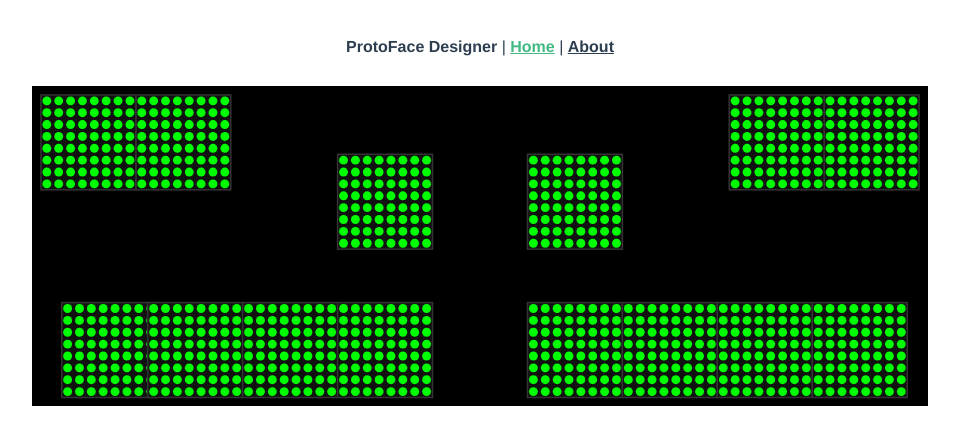
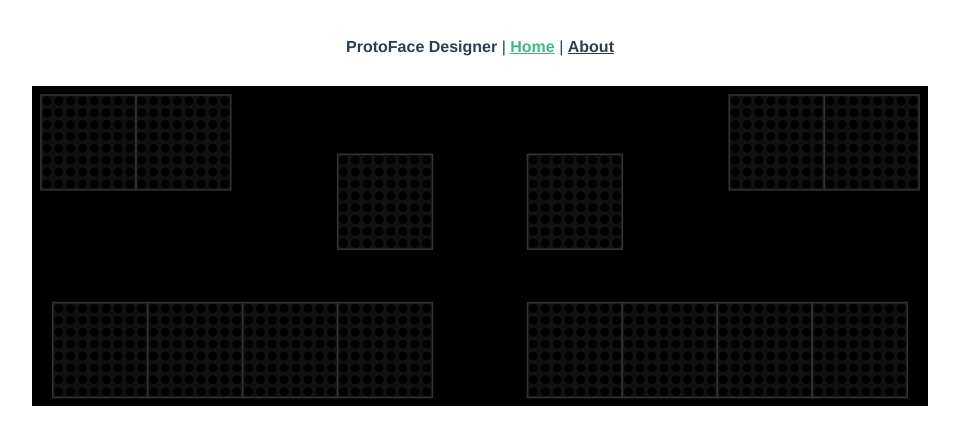
Before and after one commit to SharkyTheWhite/protoface-designer, a Vue app: page / in a window 1280 px wide. Shown: the top 444 px of the page, without its empty margins (160-1119 px from the left). Built offline with nearby package versions, Linux system fonts and the light colour scheme.

Commit message:
Example for drawing LED states

```diff
--- a/src/components/ProtoFaceView.vue
+++ b/src/components/ProtoFaceView.vue
@@ -1,22 +1,28 @@
 <template>
   <svg xmlns="http://www.w3.org/2000/svg"
        :viewBox="`${faceSize.x} ${faceSize.y} ${faceSize.w} ${faceSize.h}`"
-       style="background: black"
+       :style="{background: 'black'}"
+       @mouseup="mouseUp"
   >
     <g v-for="(panel, i) in panels" :key="i" :transform="`translate(${panel.x}, ${panel.y})`">
-      <rect :height="panel.moduleHeight" :width="panel.moduleWidth" fill="#111111" stroke="#333333" stroke-width="0.5" />
-      <circle v-for="(led, j) in panel.getLedCoordinates()" :key="j" :cx="led.x" :cy="led.y" :r="panel.ledSize/2" fill="lime"/>
+      <rect :height="panel.moduleHeight" :width="panel.moduleWidth" fill="#111111" stroke="#333333" stroke-width="0.5"
+            @mousedown="mouseDownOnPanel()"
+      />
+      <circle v-for="(led, j) in panel.getLedCoordinates()" :key="j"
+              :cx="led.x" :cy="led.y" :r="panel.ledSize/2" :fill="panel.getLedState(j) ? 'lime' : 'black'"
+              @mouseover="mouseEnterPixel(i, j)" @mousedown="mouseDownOnPixel(i, j)"
+      />
     </g>
   </svg>
 </template>
 
 <script setup lang="ts">
 import { ProtoFacePanel } from '@/model/ProtoFacePanel'
-import { computed } from 'vue'
+import { computed, reactive } from 'vue'
 
-const panels = [
+const panels = reactive([
   // This is for demo only
-  new ProtoFacePanel().moveTo(-125, 0),
+  new ProtoFacePanel().moveTo(-128, 0),
   new ProtoFacePanel().moveTo(-96, 0),
   new ProtoFacePanel().moveTo(-64, 0),
   new ProtoFacePanel().moveTo(-32, 0),
@@ -35,7 +41,33 @@ const panels = [
 
   new ProtoFacePanel().moveTo(-100, -70),
   new ProtoFacePanel().moveTo(-132, -70)
-]
+])
+
+function mouseDownOnPixel (panelIndex: number, ledIndex: number) {
+  mode.drawing = true
+  mode.color = !panels[panelIndex].getLedState(ledIndex)
+  mouseEnterPixel(panelIndex, ledIndex)
+}
+
+function mouseDownOnPanel () {
+  mode.drawing = true
+  mode.color = true
+}
+
+function mouseUp () {
+  mode.drawing = false
+}
+
+function mouseEnterPixel (panelIndex: number, ledIndex: number) {
+  if (mode.drawing) {
+    panels[panelIndex].setLedState(ledIndex, mode.color)
+  }
+}
+
+const mode = reactive({
+  drawing: false,
+  color: false
+})
 
 const faceSize = computed(() => {
   let xMin = 0.0
--- a/src/model/ProtoFacePanel.ts
+++ b/src/model/ProtoFacePanel.ts
@@ -6,6 +6,8 @@ export class ProtoFacePanel {
   ledSize = 3.0;
   moduleWidth = 32.0;
   moduleHeight = 32.0;
+
+  ledStates = Array(this.rows * this.columns);
 
   public getLedCoordinates () {
     const leds = []
@@ -24,4 +26,12 @@ export class ProtoFacePanel {
     this.y = y
     return this
   }
+
+  public getLedState (index: number): boolean {
+    return this.ledStates[index]
+  }
+
+  public setLedState (index: number, value: boolean) {
+    this.ledStates[index] = value
+  }
 }
```
